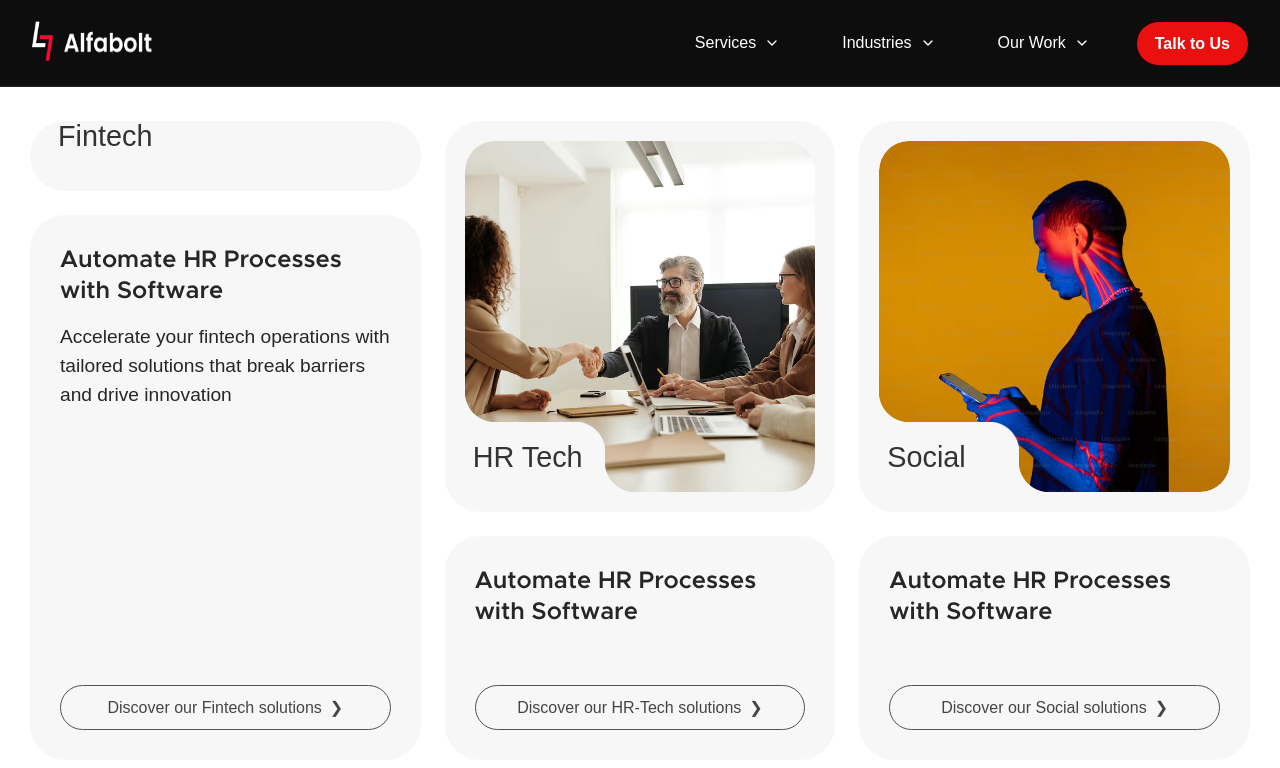
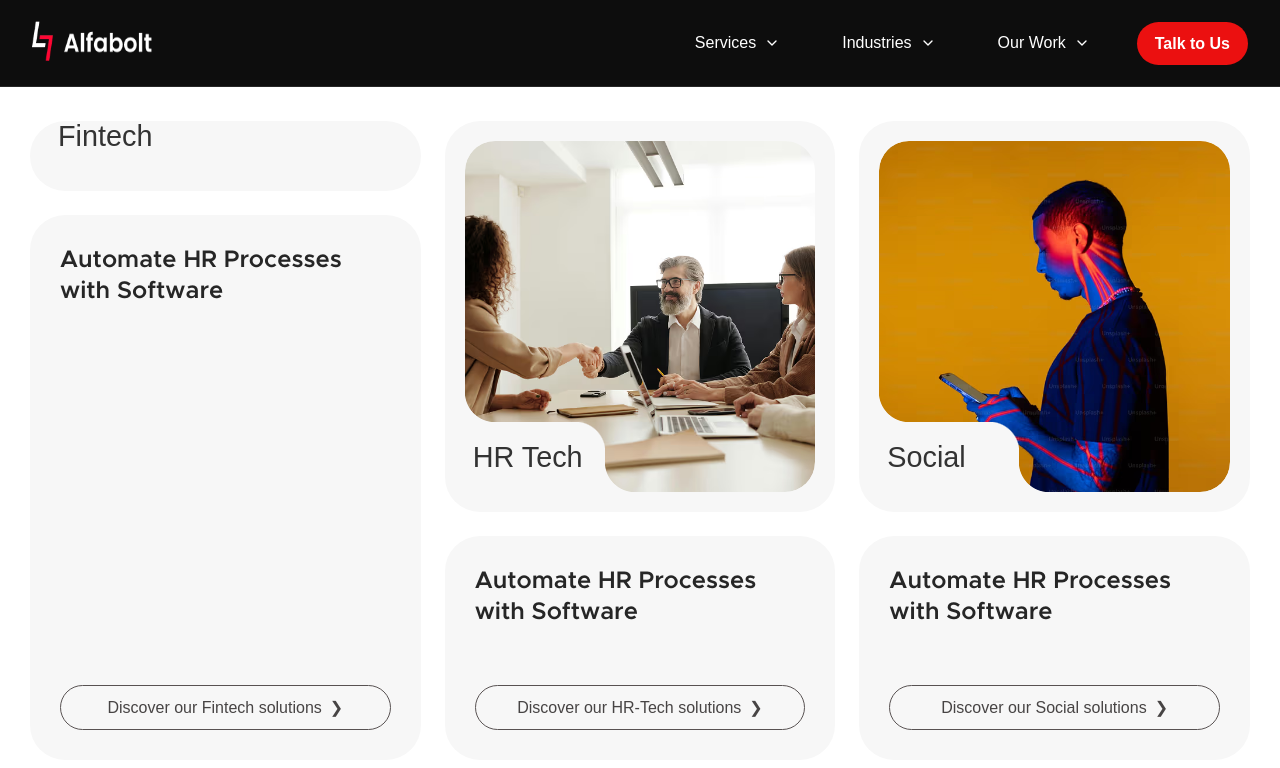
Before and after one commit to MehreenZahra/alfabolt-website, a Next.js app: page / in a window 1280 px wide. In both pictures the pointer is over the element 225 px from the left and 1520 px from the top of the page. Shown: the part 872-1640 px from the top of the page. Built offline with nearby package versions, Linux system fonts and the light colour scheme; a web font is replaced by a local one.

Commit message:
transitions-added

```diff
--- a/components/industries-we-serve/styles.module.css
+++ b/components/industries-we-serve/styles.module.css
@@ -190,11 +190,12 @@
 }
 
 .card:hover .textContainer {
-  /* transform: translateY(-0.8%);
+  transform: translateY(-0.8%);
   transition-behavior: smooth;
-  transition: all 0.2s ease; */
+  transition: all 0.2s ease;
 }
 .card:hover .cardDescription {
+  transition: opacity 0.4s ease;
   opacity: 1;
   height: auto;
   min-height: max-content;
```
